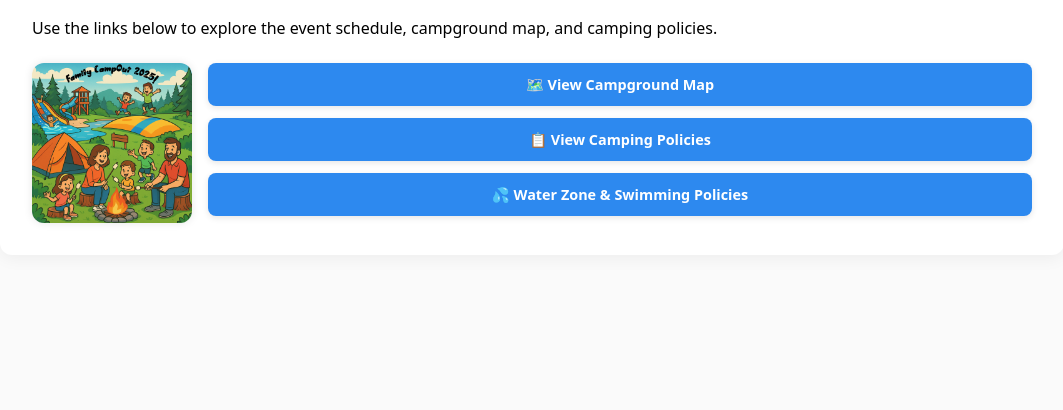
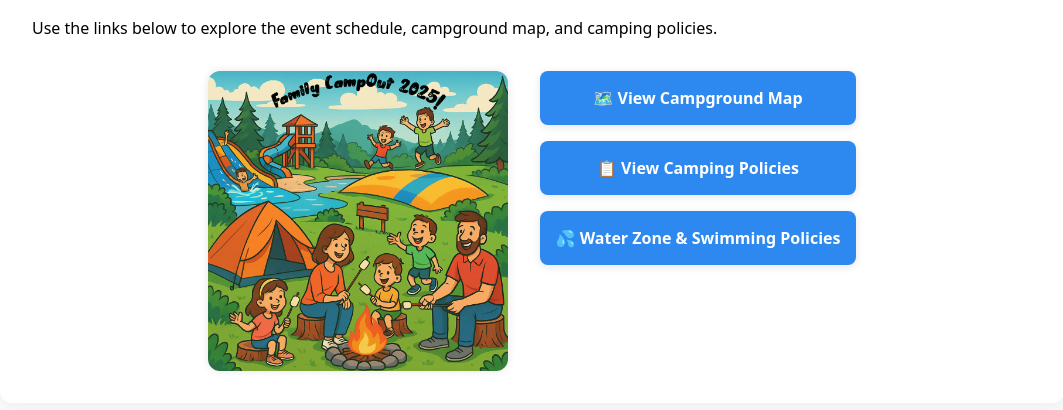
Before and after one commit to jlcash61/Family-CampOut, a plain HTML site: page index.html in a window 1280 px wide. Shown: the part 154-564 px from the top of the page, without its empty margins (108-1171 px from the left). Drawn offline with Linux system fonts and the light colour scheme.

Commit message:
tweak back lol

```diff
--- a/style.css
+++ b/style.css
@@ -19,16 +19,15 @@ main.body {
 .campout-image-container {
   display: flex;
   flex-wrap: wrap;
+  gap: 2rem;
   justify-content: center;
   align-items: flex-start;
-  gap: 1rem;
-  margin-top: 1.5rem;
+  margin-top: 2rem;
 }
 
-/* Make image smaller for better mobile fit */
 .campout-image {
-  width: 160px;
-  height: auto;
+  max-width: 300px;
+  width: 100%;
   border-radius: 12px;
   box-shadow: 0 0 8px rgba(0, 0, 0, 0.1);
 }
@@ -40,9 +39,8 @@ main.body {
   margin: 0;
   display: flex;
   flex-direction: column;
-  gap: 0.75rem;
-  min-width: 160px;
-  flex: 1;
+  gap: 1rem;
+  min-width: 240px;
 }
 
 .link-list li a {
@@ -50,13 +48,12 @@ main.body {
   background-color: #2d89ef;
   color: #fff;
   text-decoration: none;
+  font-weight: bold;
   text-align: center;
-  padding: 0.75rem;
-  font-weight: bold;
-  font-size: 0.9rem;
+  padding: 1rem;
   border-radius: 8px;
+  box-shadow: 0 2px 8px rgba(0, 0, 0, 0.1);
   transition: background-color 0.2s ease;
-  box-shadow: 0 2px 6px rgba(0, 0, 0, 0.1);
 }
 
 .link-list li a:hover {
@@ -80,10 +77,10 @@ main.body {
   box-shadow: 0 2px 8px rgba(0, 0, 0, 0.2);
 }
 
-/* ========== Responsive ==========
-@media (max-width: 768px) {
+/* ========== Responsive ========== */
+@media (max-width: 512px) {
   .campout-image-container {
     flex-direction: column;
     align-items: center;
   }
-} */
+}
```
